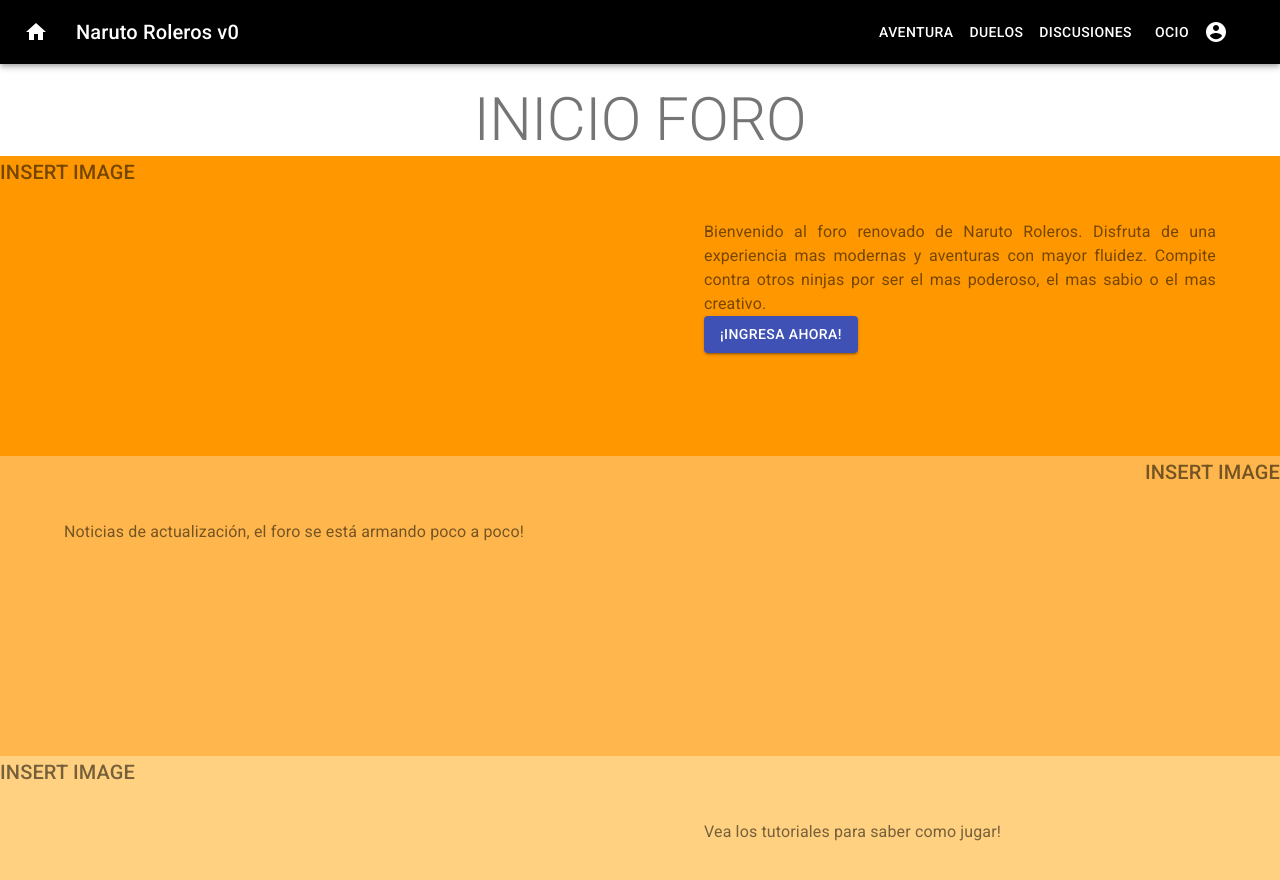
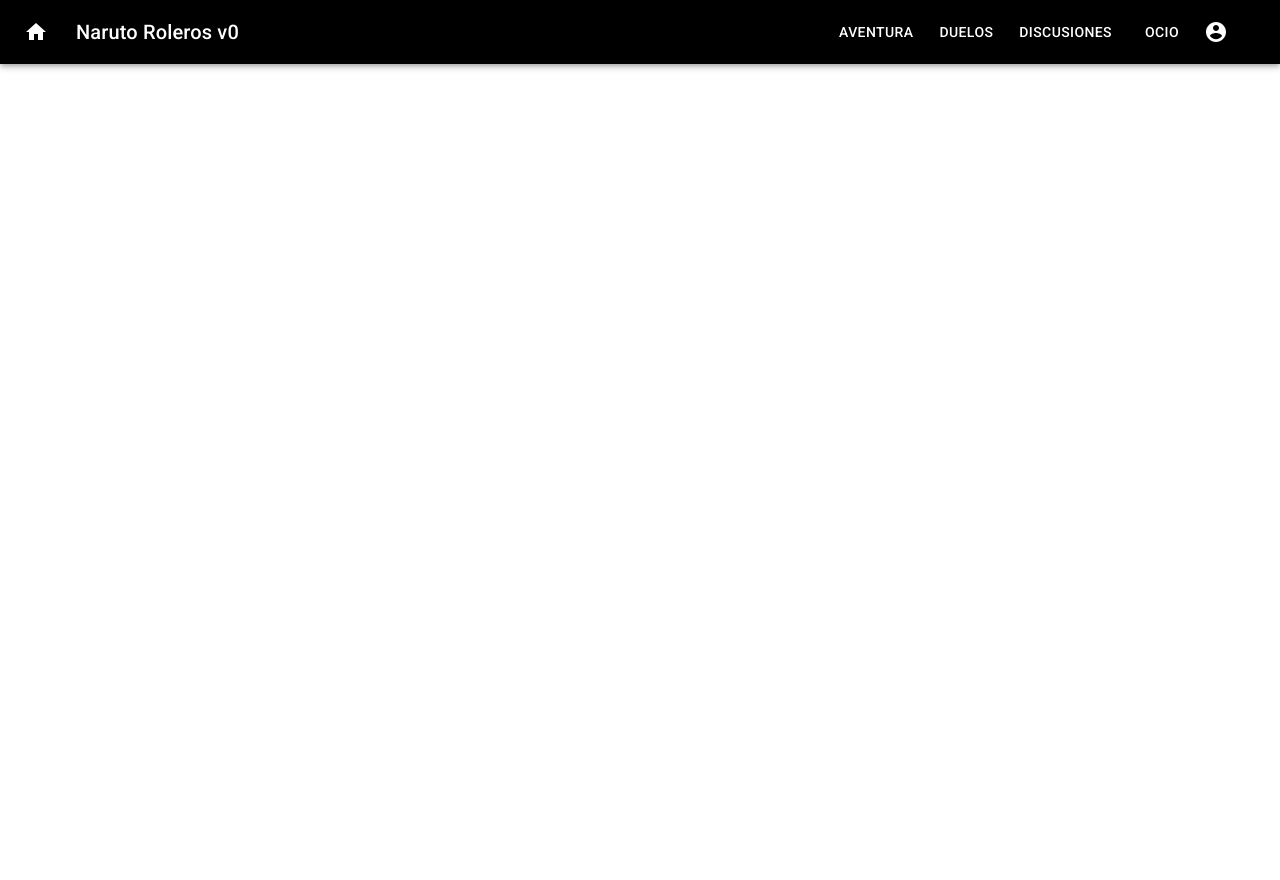
Before and after one commit to facundo-avila/front-naruto-roleros, a React (Create React App) app: page /singin in a window 1280 px wide. Shown: the top 880 px of the page. After the commit the page ends 800 px from the top, so only its background shows below. Built offline with nearby package versions, Linux system fonts and the light colour scheme.

Commit message:
Agregada dependencia de react-router, creado enlaces iniciales y solapa para registro de cuenta

```diff
--- a/package.json
+++ b/package.json
@@ -11,6 +11,7 @@
     "react": "^17.0.1",
     "react-dom": "^17.0.1",
     "react-hook-form": "^6.13.1",
+    "react-router-dom": "^5.2.0",
     "react-scripts": "4.0.1",
     "web-vitals": "^0.2.4"
   },
--- a/src/App.js
+++ b/src/App.js
@@ -1,12 +1,10 @@
 import logo from './logo.svg';
-import Navbar from './components/navbar/navbar'
-import Home from './components/home/home'
+import Routes from './router/routes'
 
 function App() {
   return (
     <div className="App">
-      <Navbar></Navbar>
-      <Home></Home>
+      <Routes></Routes>
     </div>
   );
 }
--- a/src/components/home/home.jsx
+++ b/src/components/home/home.jsx
@@ -1,4 +1,5 @@
 import React from 'react'
+import {Link} from 'react-router-dom';
 import Grid from '@material-ui/core/Grid';
 import Button from '@material-ui/core/Button'
 import useStyles from './home-style'
@@ -30,7 +31,7 @@ const Home = () => {
                                     el mas sabio o el mas creativo.
                                 </Typography>
 
-                                <Button variant="contained" color="primary" href="#contained-buttons">
+                                <Button variant="contained" color="primary" component={Link} to="/singin">
                                     ¡Ingresa ahora!
                                 </Button>
                             </div>
--- a/src/components/navbar/navbar-style.js
+++ b/src/components/navbar/navbar-style.js
@@ -6,6 +6,12 @@ const useStyles = makeStyles((theme) => ({
     },
     menuButton: {
       marginRight: theme.spacing(2),
+    },
+    buttonLink:{
+      marginRight: '10px',
+      '&:focus': {
+        borderBottom: '3px solid red'
+      }
     },
     navbar:{
         background: 'black'
--- a/src/components/navbar/navbar.jsx
+++ b/src/components/navbar/navbar.jsx
@@ -1,4 +1,5 @@
 import React from 'react'
+import {Link} from "react-router-dom";
 import AppBar from '@material-ui/core/AppBar';
 import Toolbar from '@material-ui/core/Toolbar';
 import Typography from '@material-ui/core/Typography';
@@ -22,10 +23,14 @@ const Navbar = () => {
           <Typography variant="h6" className={classes.title}>
             Naruto Roleros v0
           </Typography>
-          <Button color="inherit">Aventura</Button>
-          <Button color="inherit">Duelos</Button>
-          <Button color="inherit">Discusiones</Button>
-          <Button color="inherit">Ocio</Button>
+          <Button color="inherit" component={Link} to="/home" className={classes.buttonLink}>
+          Aventura
+          </Button>
+
+
+          <Button color="inherit" component={Link} to="/duels" className={classes.buttonLink}>Duelos</Button>
+          <Button color="inherit" component={Link} to="/discusion" className={classes.buttonLink}>Discusiones</Button>
+          <Button color="inherit" component={Link} to="/break" className={classes.buttonLink}>Ocio</Button>
           <IconButton edge="start" className={classes.menuButton} color="inherit" aria-label="account">
             <UserIcon />
           </IconButton>
--- /dev/null
+++ b/src/components/singin/singin-style.js
@@ -0,0 +1,9 @@
+import { makeStyles } from '@material-ui/core/styles';
+
+const useStyles = makeStyles((theme) => ({
+    root: {
+        flexGrow: 1,
+    },
+}));
+
+export default useStyles;
--- /dev/null
+++ b/src/components/singin/singin.jsx
@@ -0,0 +1,14 @@
+import React from 'react'
+import useStyle from './singin-style'
+
+
+const Singin = ()=>{
+    const classes = useStyle();
+    return (
+        <div className={classes.root}>
+
+        </div>
+    )
+}
+
+export default Singin;
--- /dev/null
+++ b/src/router/routes.jsx
@@ -0,0 +1,30 @@
+import React from 'react'
+import {
+    BrowserRouter as Router,
+    Switch,
+    Route,
+    Link
+  } from "react-router-dom";
+
+import Navbar from '../components/navbar/navbar'
+import Home from '../components/home/home'
+import Singin from '../components/singin/singin'
+
+
+  const Routes = () => {
+    return (
+      <Router>
+        <Navbar />
+        <Switch>
+          <Route path="/home">
+            <Home />
+          </Route>
+          <Route path="/singin">
+            <Singin />
+          </Route>
+        </Switch>
+      </Router>
+    )
+  }
+
+  export default Routes;
```
Also changed, not shown: 2 other files (tests, documents, lock files or other folders).
